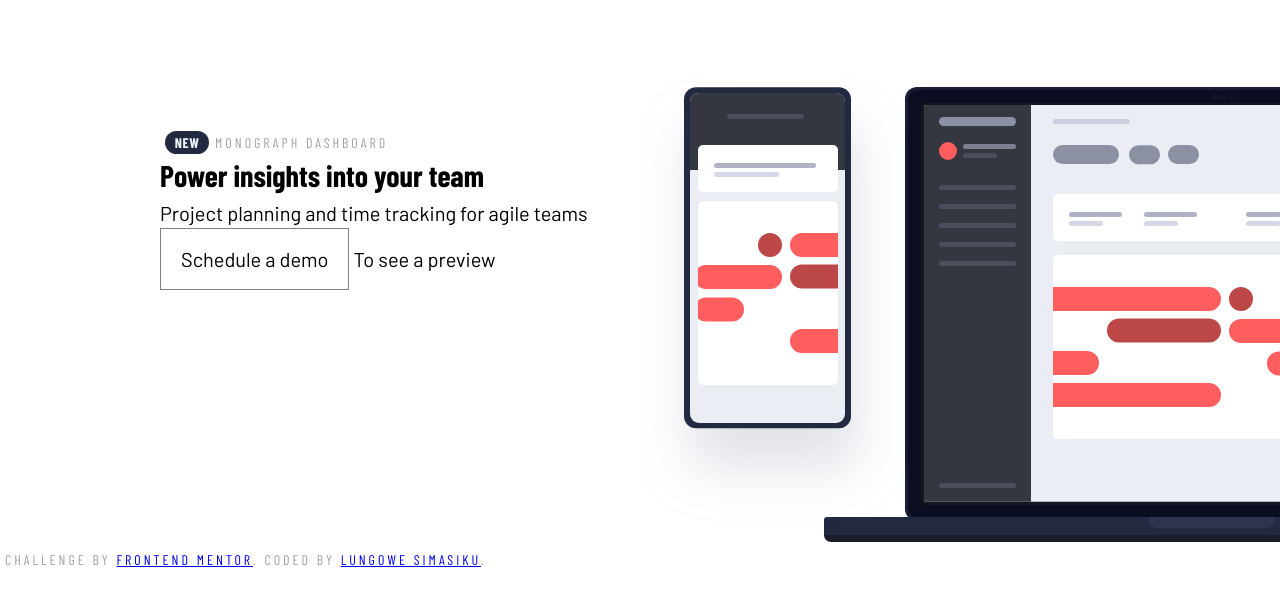
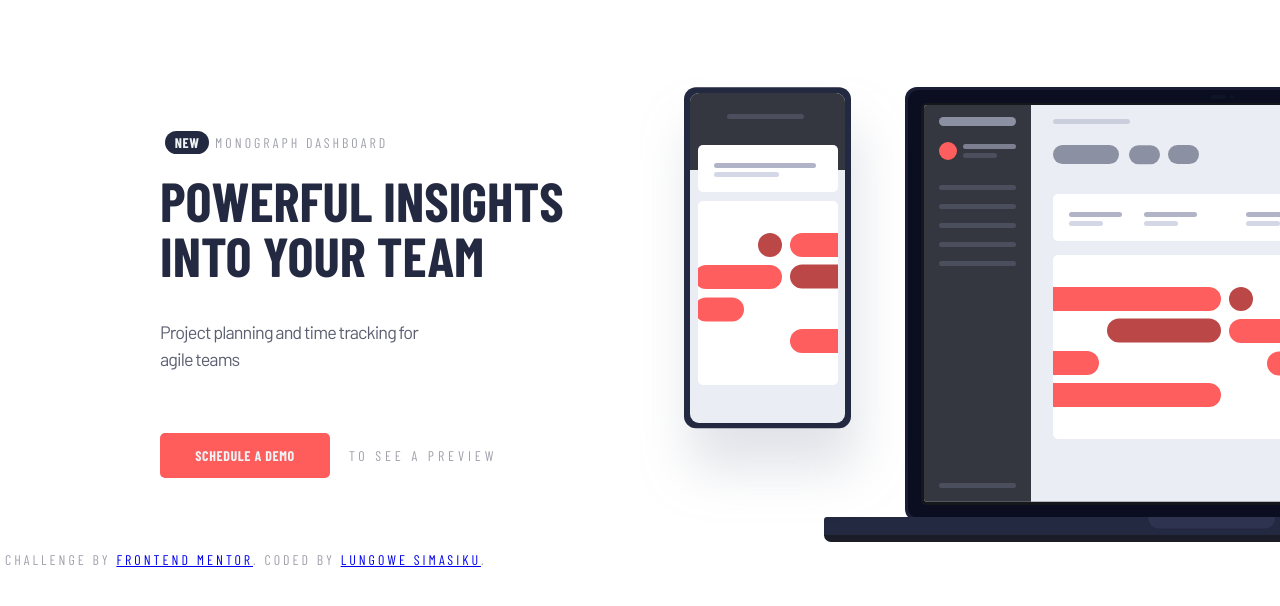
Before and after one commit to Lungowe-S/project-tracking-intro-component-master, a plain HTML site: page index.html in a window 1280 px wide. Shown: the part 94-700 px from the top of the page. Drawn offline with nearby package versions, Linux system fonts and the light colour scheme.

Commit message:
Added styles to the title and butto area in content description and added div to button area

```diff
--- a/css/style.css
+++ b/css/style.css
@@ -102,3 +102,49 @@
   font-size: 0.7em;
   font-family: "Barlow Condensed", sans-serif;
 }
+
+h2 {
+  font-size: 2.75em;
+  line-height: 1;
+  text-transform: uppercase;
+  padding-top: 0.37em;
+  width: 8.55em;
+  color: var(--very-dark-blue-002);
+}
+
+p:nth-of-type(2) {
+  font-size: 0.9em;
+  width: 14.83em;
+  padding-top: 2em;
+  color: var(--dark-grayish-blue-003);
+  font-weight: 400;
+  letter-spacing: -0.9px;
+}
+
+.demo_button_area {
+  padding-top: 3em;
+}
+
+.button {
+  border-radius: 5px;
+  font-size: 0.7em;
+  text-transform: uppercase;
+  width: 12.143em;
+  font-family: "Barlow Condensed", sans-serif;
+  background-color: var(--red-001);
+  border: none;
+  color: var(--light-grayish-blue-005);
+  font-weight: 600;
+  letter-spacing: 0.6px;
+  padding: 12px 10px;
+}
+
+.demo_button_area span {
+  padding-left: 1.07em;
+  font-family: "Barlow Condensed", sans-serif;
+  text-transform: uppercase;
+  font-size: 0.7em;
+  color: var(--grayish-blue-004);
+  letter-spacing: 3.9px;
+  font-weight: 300;
+}
--- a/index.html
+++ b/index.html
@@ -43,10 +43,12 @@
     <div class="content_area">
       <div class="content_description">
         <p><span>New</span> Monograph Dashboard</p>
-        <h2>Power insights into your team</h2>
+        <h2>Powerful insights into your team</h2>
         <p>Project planning and time tracking for agile teams</p>
-        <button>Schedule a demo</button>
-        <span>To see a preview</span>
+        <div class="demo_button_area">
+          <button class="button">Schedule a demo</button>
+          <span>To see a preview</span>
+        </div>
       </div>
       <class class="illustration">
         <svg xmlns="http://www.w3.org/2000/svg" xmlns:xlink="http://www.w3.org/1999/xlink" width="960" height="464">
```
